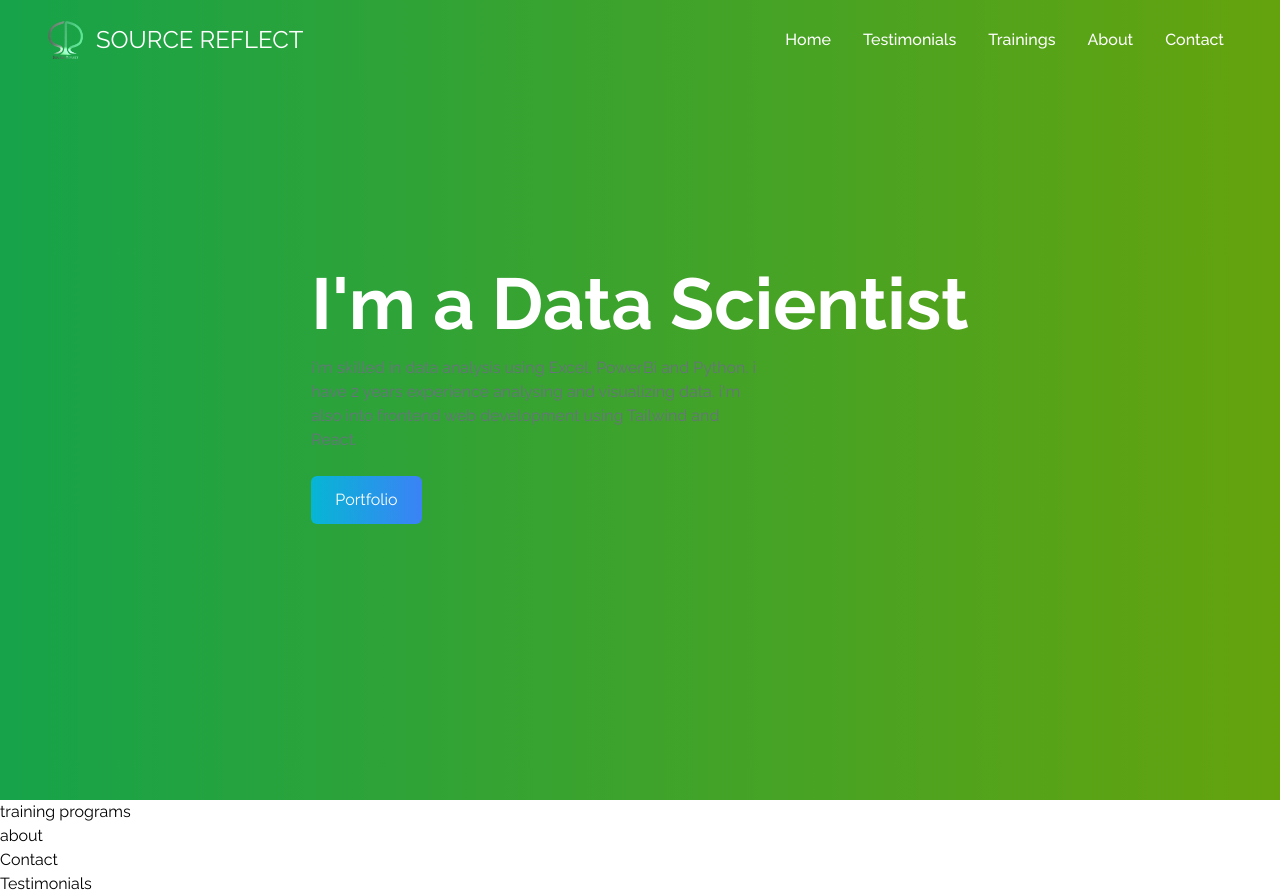
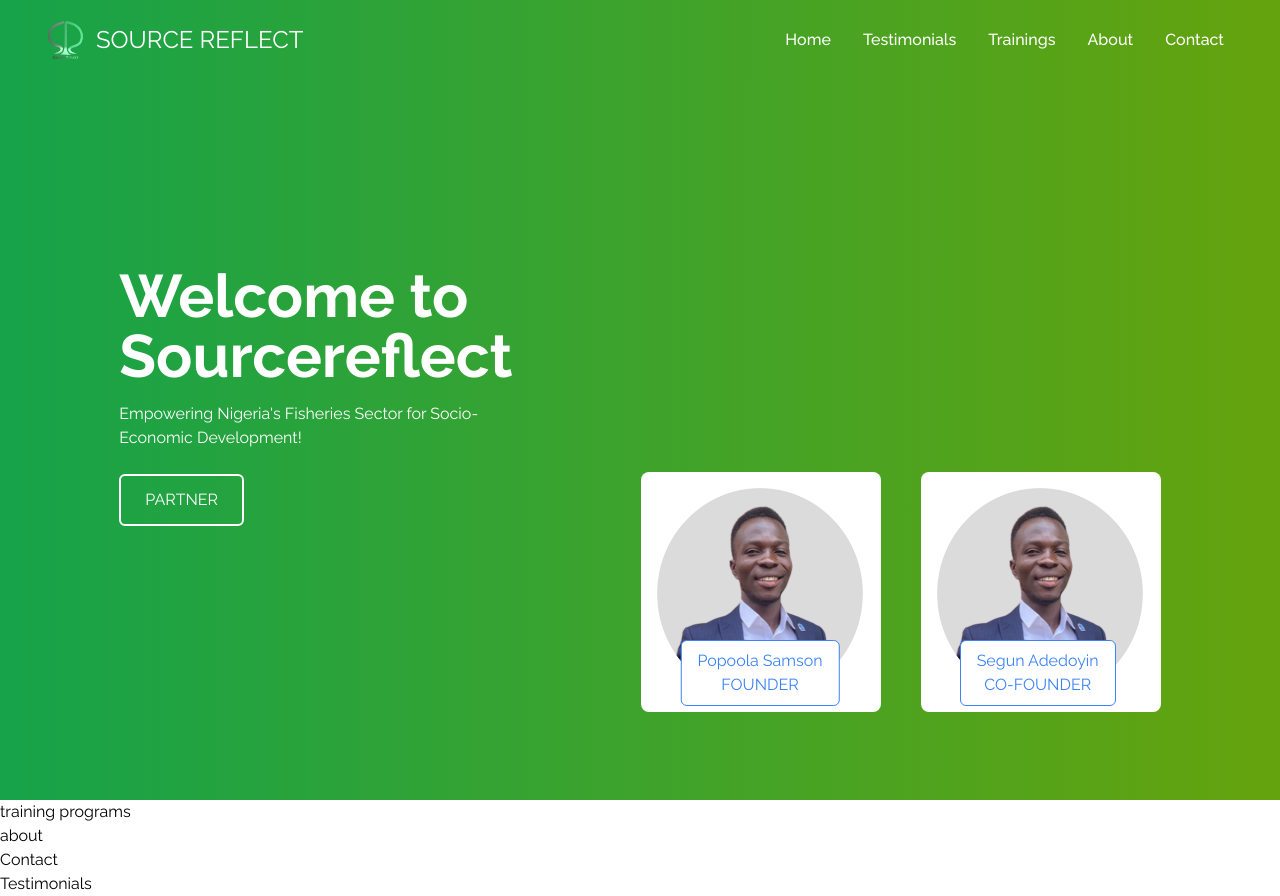
Before and after one commit to blessingsmart/sourcereflect1, a React (Create React App) app: page / in a window 1280 px wide. Built offline with nearby package versions, Linux system fonts and the light colour scheme.

Commit message:
new file:   src/assets/heroImage.png 	modified:   src/components/Home.jsx 	modified:   src/components/NavBar.jsx

```diff
--- a/src/components/Home.jsx
+++ b/src/components/Home.jsx
@@ -1,24 +1,45 @@
 import React from 'react'
 import { Link } from "react-scroll";
+import heroImage from "../assets/heroImage.png"
 
 export const Home = () => {
   return (
     <div className='h-screen bg-gradient-to-r from-green-600 to-lime-600'>
-      <div className='max-w-screen-lg mx-auto flex flex-col items-center justify-center h-full px-4 md:flex-row'>
+      <div className='max-w-screen-lg mx-auto flex flex-col items-center justify-center h-full px-4 md:flex-row md:gap-32'>
             <div className="flex flex-col justify-center h-full">
-                <h2 className="text-4xl sm:text-7xl font-bold text-white mt-20 md:mt-0">
-                    I'm a Data Scientist
+                <h2 className="text-4xl sm:text-6xl font-bold text-white mt-20 md:mt-0">
+                Welcome to Sourcereflect
                 </h2>
-                <p className="text-gray-500 py-4 max-w-md">i'm skilled in data analysis using Excel, PowerBi and Python. i have 2 years experience analysing and visualizing data. i'm also into frontend web development using Tailwind and React. </p>
+                <p className="text-white py-4 max-w-md">Empowering Nigeria's Fisheries Sector for Socio-Economic Development! </p>
                 <div>
                     <Link to="portfolio" smooth duration={500} activeClass="active" spy={true} offset={-50}>
-                        <button className='group text-white w-fit px-6 py-3 my-2 flex items-center rounded-md bg-gradient-to-r from-cyan-500 to-blue-500 cursor-pointer'>
-                        Portfolio
+                        <button className='group text-white w-fit px-6 py-3 my-2 flex items-center rounded-md border-2 border-white cursor-pointer'>
+                        PARTNER
                         </button>
                     </Link>
                 </div>
             </div>
-      </div>
+
+            <div className='flex gap-10 mt-10 md:mt-40 md:pt-56'>
+                <div className='relative'>
+                      <div className='bg-white h-60 w-60 p-4 rounded-lg'>
+                        <img src={heroImage} alt='my profile' className='mx-auto mb-10' />
+                      </div>
+                      <button className='absolute bottom-1.5 translate-x-1/4  bg-white border border-blue-500 text-blue-500 px-4 py-2 mt-2 flex items-center rounded-md cursor-pointer'>
+                      Popoola Samson<br />
+                      FOUNDER
+                      </button>
+                </div>
+                <div className='relative'>
+                     <div className='bg-white h-60 w-60 p-4 rounded-lg'>
+                        <img src={heroImage} alt='my profile' className='mx-auto mb-10' />
+                      </div>
+                      <button className='absolute bottom-1.5 translate-x-1/4  bg-white border border-blue-500 text-blue-500 px-4 py-2 mt-2 flex items-center rounded-md cursor-pointer'>
+                      Segun Adedoyin <br />CO-FOUNDER
+                      </button>
+                </div>
+            </div>
+        </div>
     </div>
   )
 }
--- a/src/components/NavBar.jsx
+++ b/src/components/NavBar.jsx
@@ -1,5 +1,4 @@
 import React, { useState } from 'react';
-import { FaBars, FaTimes } from 'react-icons/fa';
 import logo from "../assets/logo.png";
 import { Link } from "react-scroll";
 
```
Also changed, not shown: src/assets/heroImage.png (added).
